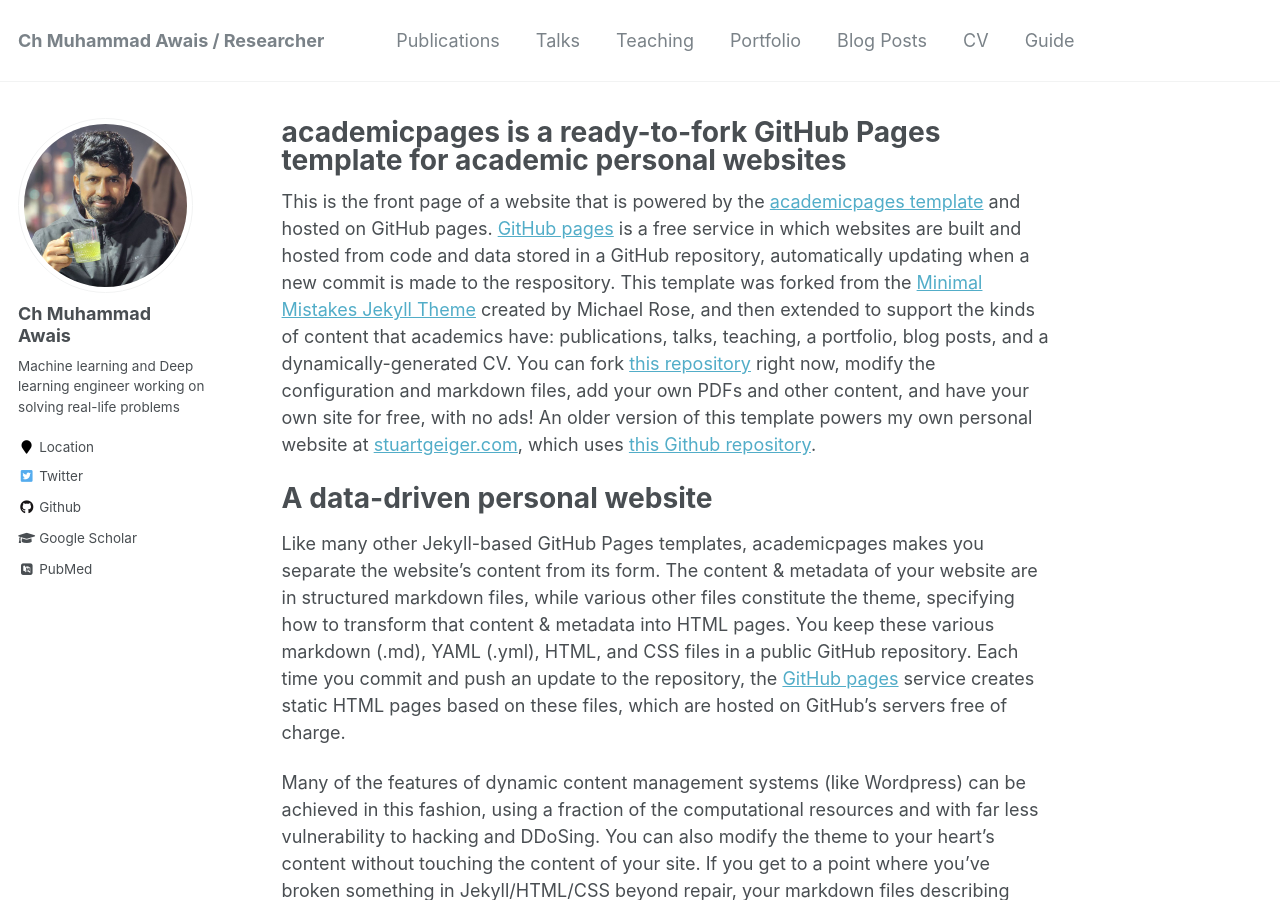
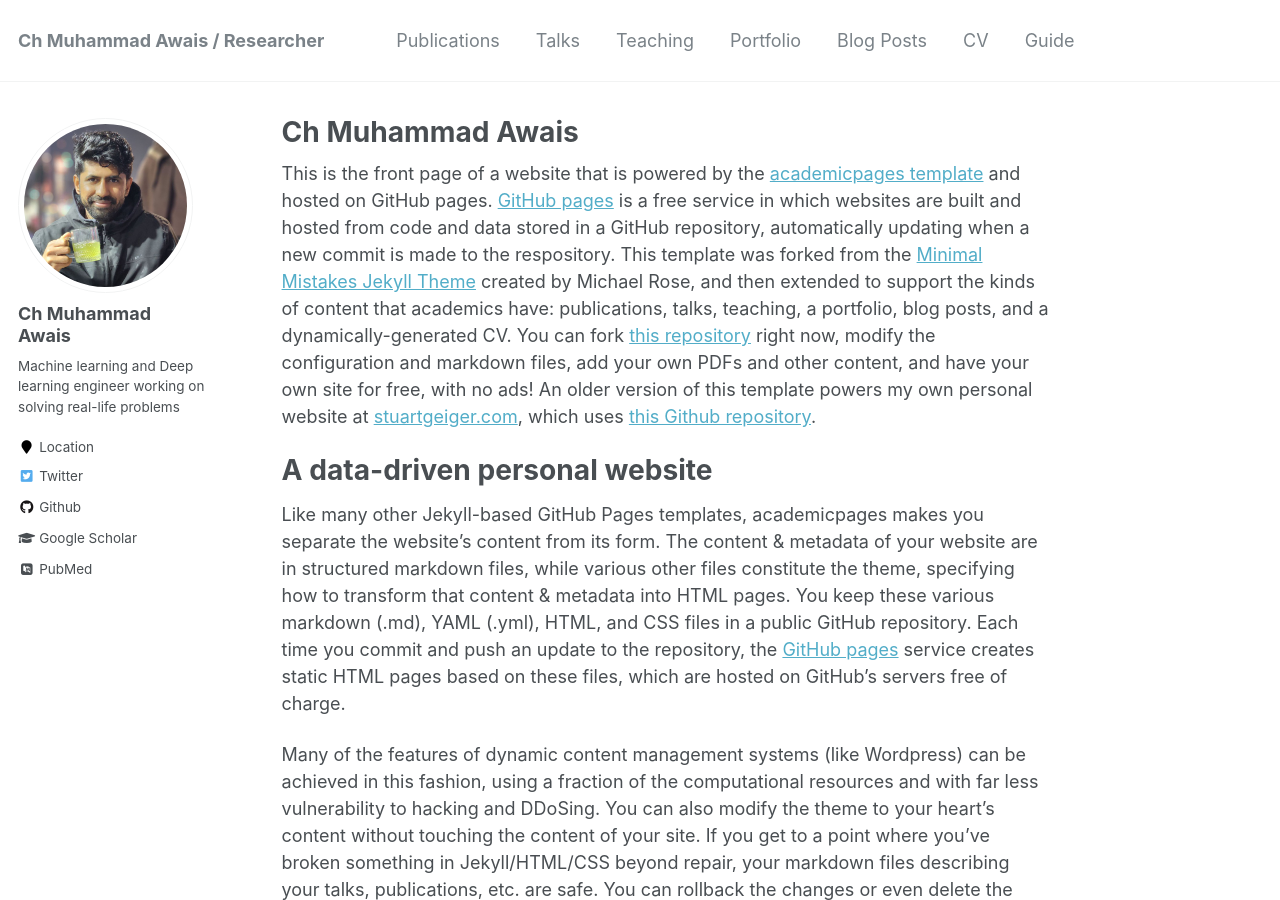
Before and after one commit to cm-awais/cm-awais.github.io, a Jekyll site: the page built from _pages/about.md, in a window 1280 px wide and 900 px high. Built offline with Jekyll 4.4.1, drawn with Linux system fonts in a browser that asks for light colours; some web fonts are replaced.

Commit message:
Update about.md

```diff
--- a/_pages/about.md
+++ b/_pages/about.md
@@ -1,6 +1,6 @@
 ---
 permalink: /
-title: "academicpages is a ready-to-fork GitHub Pages template for academic personal websites"
+title: "Ch Muhammad Awais"
 excerpt: "About me"
 author_profile: true
 redirect_from:
```
